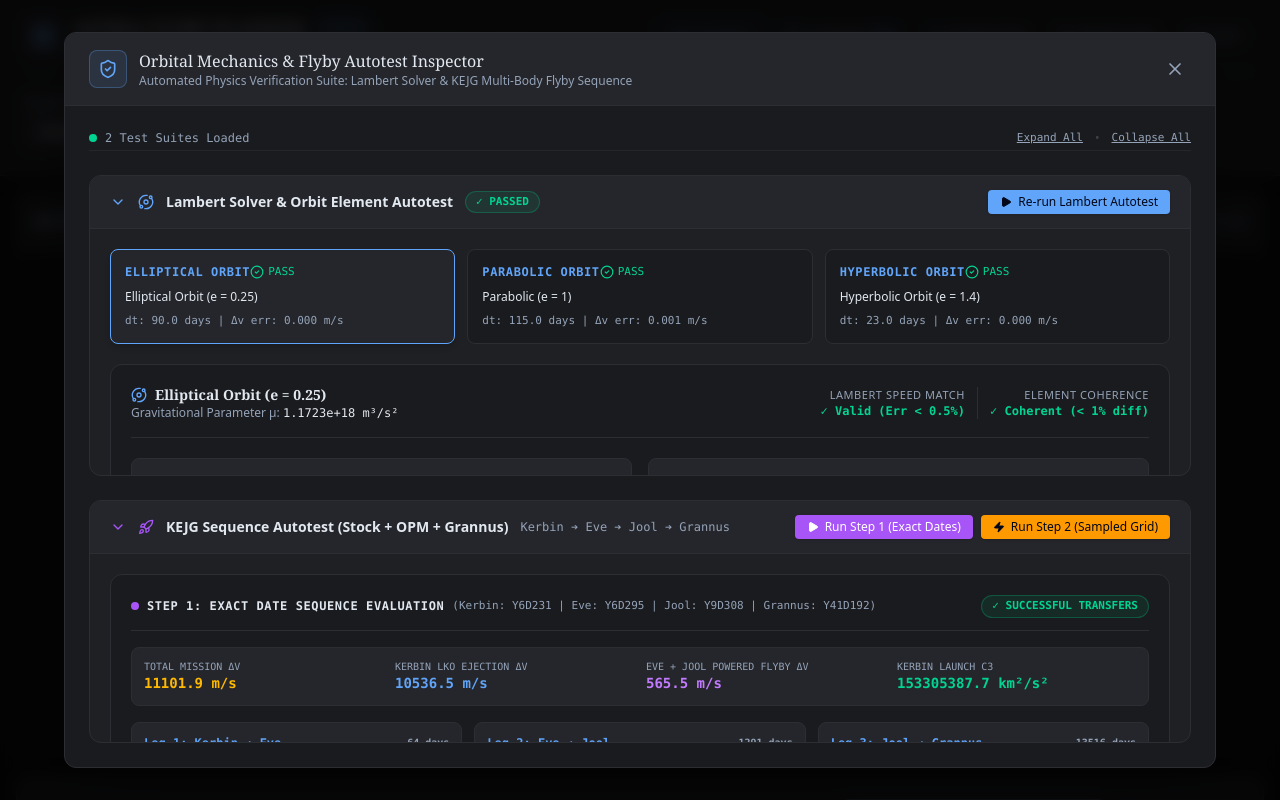
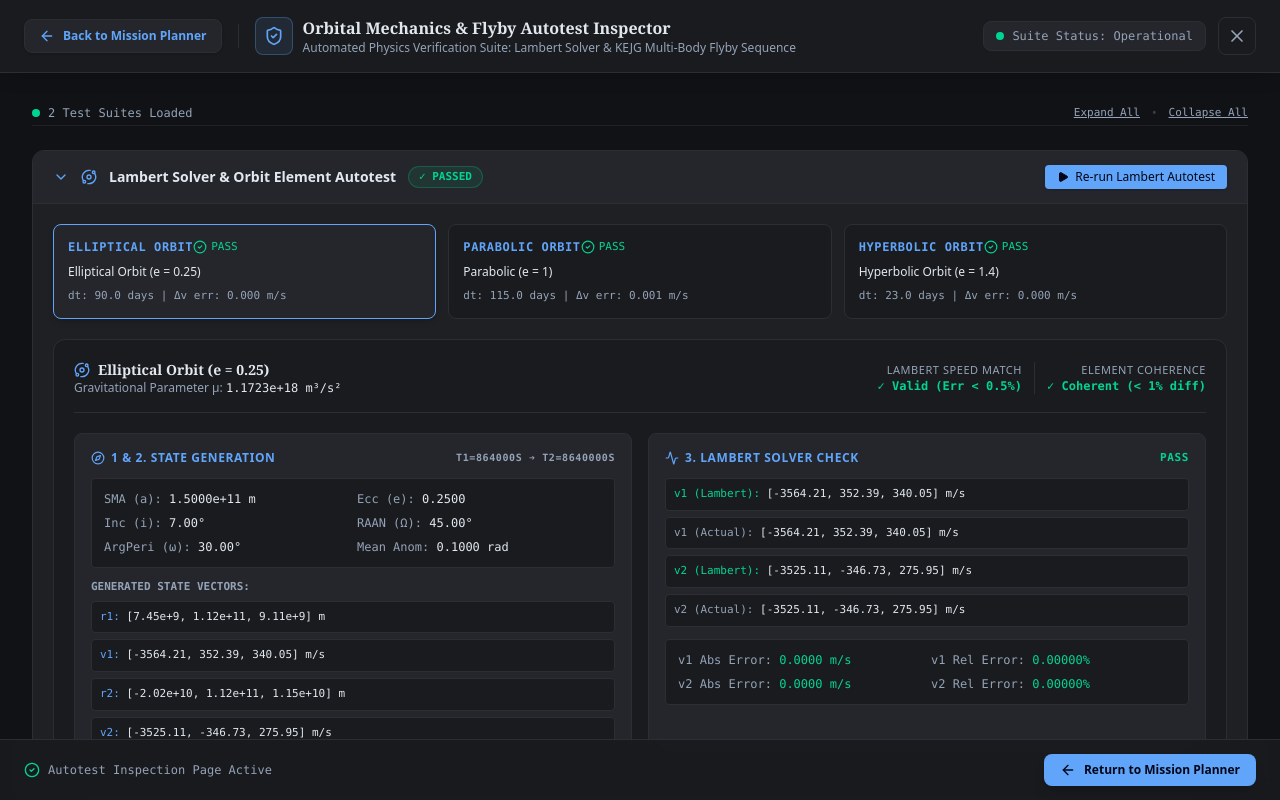
Before and after one commit to afanget/Kerbal-FlybySequence-Finder_AIStudio, a React (Vite) app: page / in a window 1280 px wide. Both pictures are taken after a click on the button "AUTOTEST". Shown: the top 800 px of the page. Built offline with nearby package versions, Linux system fonts and the light colour scheme.

Commit message:
feat: convert autotest inspector to full-page view
Replace the modal overlay with a dedicated full-page layout for the Autotest Inspector to improve visibility and usability during deep-dive physics verification.

```diff
--- a/src/App.tsx
+++ b/src/App.tsx
@@ -383,6 +383,16 @@ export default function App() {
 
   const activePorkchop = porkchopModalLinkId ? porkchops[porkchopModalLinkId] : undefined;
 
+  // Render dedicated full-page Autotest Inspector if active
+  if (autotestModalOpen) {
+    return (
+      <AutotestModal
+        isOpen={true}
+        onClose={() => setAutotestModalOpen(false)}
+      />
+    );
+  }
+
   return (
     <div id="ksp-app-root" className="min-h-screen bg-[#0D0D0E] text-[#E2E8F0] flex flex-col font-sans selection:bg-[#60A5FA] selection:text-black">
       {/* Top Header Bar & Selectors */}
--- a/src/components/AutotestModal.tsx
+++ b/src/components/AutotestModal.tsx
@@ -27,7 +27,7 @@ import {
   ChevronRight,
   Rocket,
   Zap,
-  RotateCcw
+  ArrowLeft
 } from 'lucide-react';
 
 interface AutotestModalProps {
@@ -94,37 +94,58 @@ export const AutotestModal: React.FC<AutotestModalProps> = ({ isOpen, onClose })
   const radToDeg = (rad: number) => (rad * 180 / Math.PI).toFixed(2) + '°';
 
   return (
-    <div className="fixed inset-0 z-50 flex items-center justify-center bg-black/75 backdrop-blur-sm p-3 sm:p-6 overflow-y-auto">
-      <div className="bg-[#1A1B1E] border border-[#2D2E33] rounded-xl shadow-2xl w-full max-w-6xl flex flex-col max-h-[92vh] my-auto overflow-hidden">
-        {/* Modal Header */}
-        <div className="flex-shrink-0 flex items-center justify-between px-6 py-4 bg-[#25262B] border-b border-[#2D2E33]">
-          <div className="flex items-center gap-3">
+    <div className="min-h-screen bg-[#111215] text-[#E2E8F0] flex flex-col font-sans">
+      {/* Full Page Sticky Top Navigation Bar */}
+      <header className="sticky top-0 z-40 bg-[#1A1B1E] border-b border-[#2D2E33] shadow-lg px-6 py-4">
+        <div className="max-w-7xl mx-auto flex flex-wrap items-center justify-between gap-4">
+          {/* Left: Back Button & Title */}
+          <div className="flex items-center gap-4">
+            <button
+              onClick={onClose}
+              className="flex items-center gap-2 px-3.5 py-2 bg-[#25262B] hover:bg-[#32343B] text-[#60A5FA] border border-[#2D2E33] rounded-lg transition text-xs font-semibold shadow"
+              title="Return to Main Mission Planner"
+            >
+              <ArrowLeft className="w-4 h-4" />
+              <span>Back to Mission Planner</span>
+            </button>
+
+            <div className="h-6 w-[1px] bg-[#2D2E33]" />
+
+            <div className="flex items-center gap-2.5">
               <div className="p-2 bg-[#60A5FA]/10 border border-[#60A5FA]/30 rounded-lg text-[#60A5FA]">
                 <ShieldCheck className="w-5 h-5" />
               </div>
               <div>
-              <h2 className="text-base font-medium text-[#E2E8F0] flex items-center gap-2">
+                <h1 className="text-base font-bold text-[#E2E8F0] flex items-center gap-2">
                   Orbital Mechanics & Flyby Autotest Inspector
-              </h2>
+                </h1>
                 <p className="text-xs text-[#94A3B8]">
                   Automated Physics Verification Suite: Lambert Solver & KEJG Multi-Body Flyby Sequence
                 </p>
               </div>
             </div>
+          </div>
 
-          <div className="flex items-center gap-2">
+          {/* Right: Actions & Status */}
+          <div className="flex items-center gap-3">
+            <div className="hidden sm:flex items-center gap-2 text-xs text-[#94A3B8] bg-[#25262B] px-3 py-1.5 rounded-lg border border-[#2D2E33]">
+              <span className="w-2 h-2 rounded-full bg-emerald-400" />
+              <span className="font-mono">Suite Status: Operational</span>
+            </div>
+
             <button
               onClick={onClose}
-              className="p-1.5 text-[#94A3B8] hover:text-[#E2E8F0] hover:bg-[#2D2E33] rounded transition"
+              className="p-2 text-[#94A3B8] hover:text-[#E2E8F0] hover:bg-[#25262B] rounded-lg transition border border-[#2D2E33]"
               title="Close Autotest Inspector"
             >
               <X className="w-5 h-5" />
             </button>
           </div>
         </div>
+      </header>
 
-        {/* Modal Content - scrollable flex child */}
-        <div className="p-6 overflow-y-auto flex-1 min-h-0 flex flex-col gap-6">
+      {/* Main Content Area - Full Standard Scrollable Page */}
+      <main className="flex-1 max-w-7xl w-full mx-auto p-4 sm:p-8 flex flex-col gap-6">
         {/* Section Toolbar */}
         <div className="flex items-center justify-between text-xs text-[#94A3B8] pb-1 border-b border-[#2D2E33]/60">
           <span className="font-mono flex items-center gap-2">
@@ -621,8 +642,24 @@ export const AutotestModal: React.FC<AutotestModalProps> = ({ isOpen, onClose })
               </div>
             )}
           </div>
+        </main>
+
+        {/* Bottom Sticky/Floating Return Bar */}
+        <footer className="sticky bottom-0 z-30 bg-[#1A1B1E]/95 backdrop-blur-md border-t border-[#2D2E33] py-3.5 px-6">
+          <div className="max-w-7xl mx-auto flex items-center justify-between">
+            <div className="text-xs text-[#94A3B8] font-mono flex items-center gap-2">
+              <CheckCircle2 className="w-4 h-4 text-emerald-400" />
+              <span>Autotest Inspection Page Active</span>
             </div>
+            <button
+              onClick={onClose}
+              className="flex items-center gap-2 px-4 py-2 bg-[#60A5FA] hover:bg-blue-500 text-slate-950 font-bold text-xs rounded-lg transition shadow-lg"
+            >
+              <ArrowLeft className="w-4 h-4" />
+              <span>Return to Mission Planner</span>
+            </button>
           </div>
+        </footer>
       </div>
     );
   };
```
Lines whose indentation alone changed are shown as unchanged.
